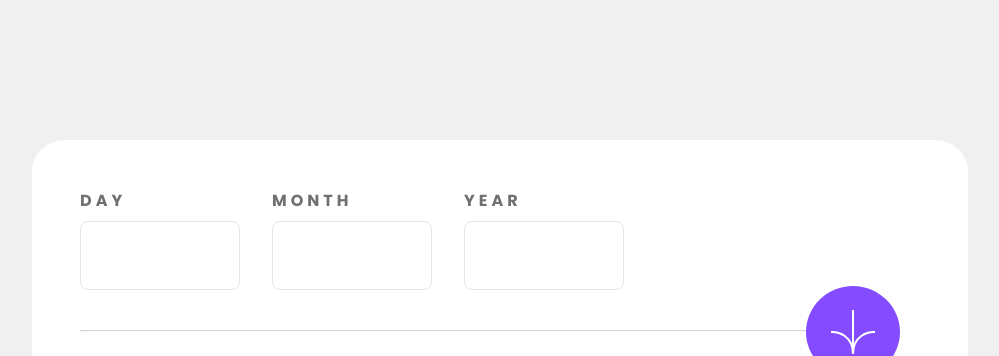
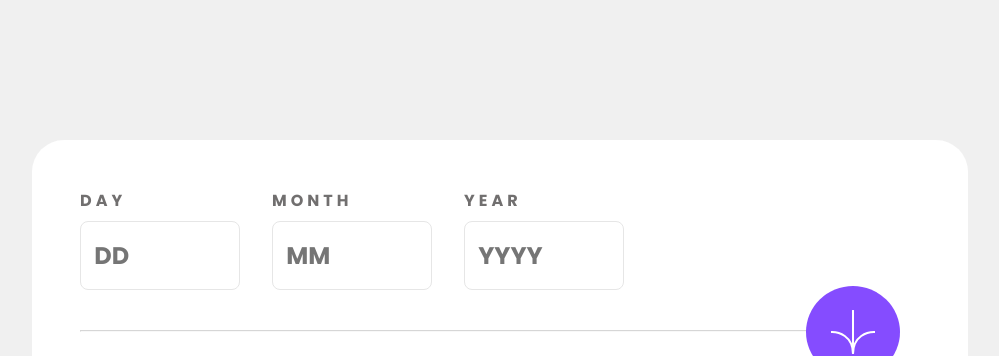
Before and after one commit to Esphalon/age-calculator-app, a website built with Vite: page index.html in a window 1280 px wide. Shown: the top 356 px of the page, without its empty margins (140-1139 px from the left). Built offline with nearby package versions, Linux system fonts and the light colour scheme.

Commit message:
Added placeholder

```diff
--- a/index.html
+++ b/index.html
@@ -16,15 +16,15 @@
       <div class="input-fields">
         <div class="input error-handler-day">
           <label for="input-day">Day</label>
-          <input class="padding-small" type="number" id="input-day" name="input-day" value="">
+          <input class="padding-small" type="number" id="input-day" name="input-day" value="" placeholder="DD">
         </div>
         <div class="input error-handler-month">
           <label for="input-month">Month</label>
-          <input class="padding-small" type="number" id="input-month" name="input-month" value="">
+          <input class="padding-small" type="number" id="input-month" name="input-month" value="" placeholder="MM">
         </div>
         <div class="input error-handler-year">
           <label for="input-year">Year</label>
-          <input class="padding-small" type="number" id="input-year" name="input-year" value="">
+          <input class="padding-small" type="number" id="input-year" name="input-year" value="" placeholder="YYYY">
         </div>
       </div>
       <p class="error-message | error-handler-message">Must be a valid date</p>
```
